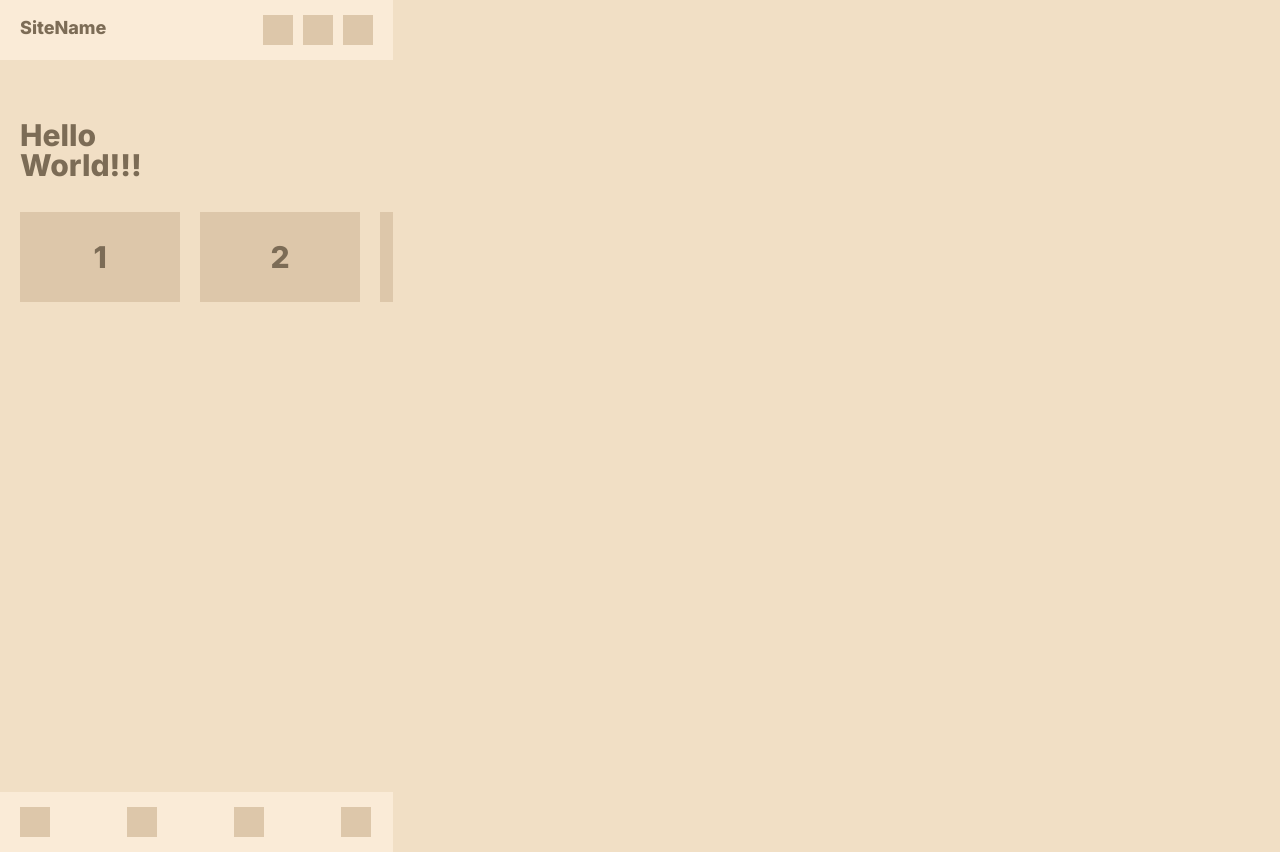
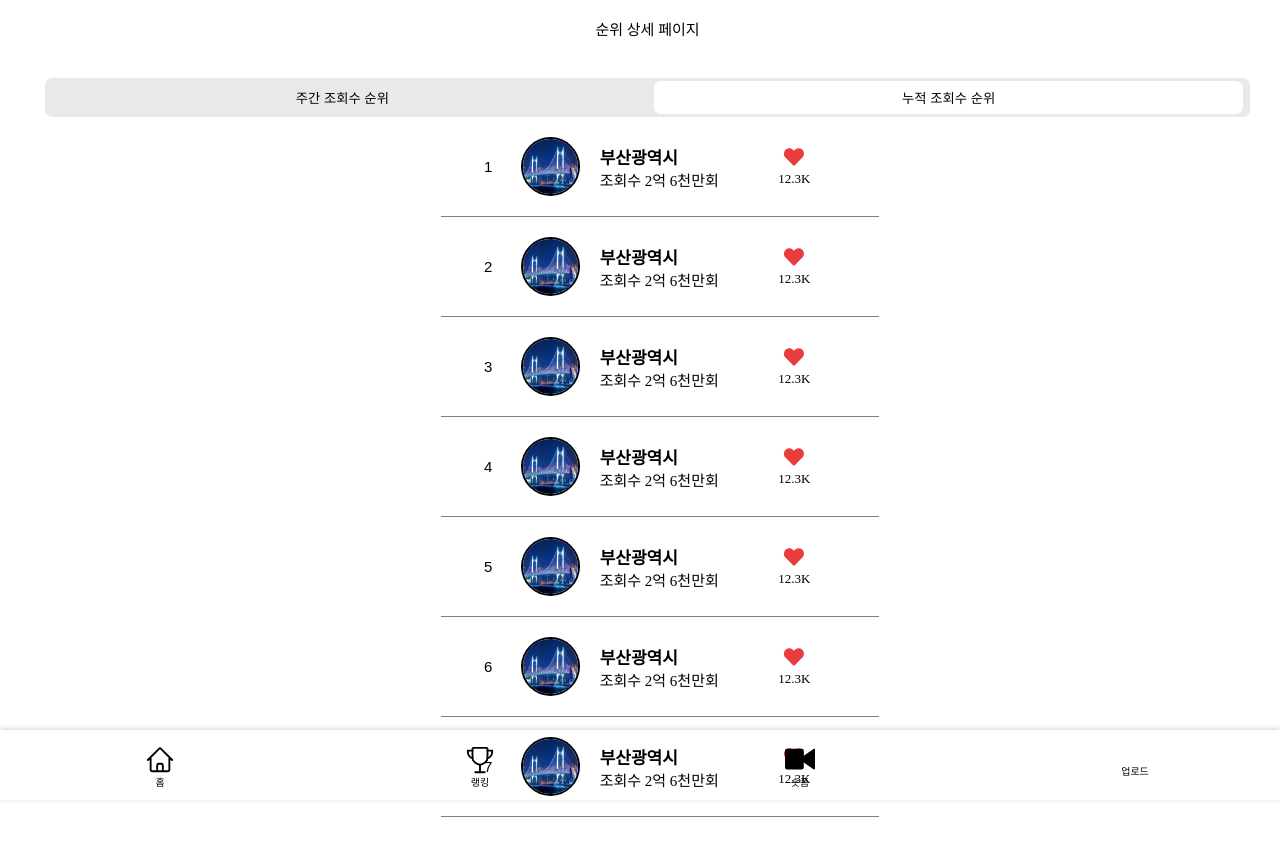
Before and after one commit to ApptiveDev/study-frontend, a React (Vite) app: page / in a window 1280 px wide. After the commit the page ends 825 px from the top, so only its background shows below. Built offline with nearby package versions, Linux system fonts and the light colour scheme; some icons are missing.

Commit message:
(과제3) Update Week3 Homework

```diff
--- a/package.json
+++ b/package.json
@@ -11,7 +11,8 @@
   },
   "dependencies": {
     "react": "^19.0.0",
-    "react-dom": "^19.0.0"
+    "react-dom": "^19.0.0",
+    "react-icons": "^4.12.0"
   },
   "devDependencies": {
     "@eslint/js": "^9.21.0",
--- a/src/App.jsx
+++ b/src/App.jsx
@@ -1,5 +1,13 @@
 import { useState } from 'react'
 import './index.css'
+import Header from './header'
+import RankingSelector from './Ranking_select'
+import pic from './img/busan.jpg'
+import { HiOutlineHome } from "react-icons/hi2";
+import { IoTrophyOutline } from "react-icons/io5";
+import { GoDeviceCameraVideo } from "react-icons/go";
+import { PiCameraPlus } from "react-icons/pi";
+import { FaHeart } from "react-icons/fa";
 
 function App() {
   const [count, setCount] = useState(0)
@@ -7,31 +15,99 @@ function App() {
   return (
     <>
         <div className='all'>
-            <header>
-                <div className="sitename">SiteName</div>
-                <div className="headerboxes">
-                    <div className="headerbox"></div>
-                    <div className="headerbox"></div>
-                    <div className="headerbox"></div>
+            <Header/>
+            <RankingSelector/>
+            <main>
+              <div className='rankings'>
+                <h2>1</h2>
+                <img src={pic} alt='picture_busan' height='55px' width='55px' />
+                <div className='city_info'>
+                  <div className='city'>부산광역시</div>
+                  <div className='count'>조회수 2억 6천만회</div>
                 </div>
-            </header>
-            <main>
-                    <h1>Hello<br/>World!!!</h1>
-                    <div className="widgetboxes">
-                        <div className="widgetbox">1</div>
-                        <div className="widgetbox">2</div>
-                        <div className="widgetbox">3</div>
-                        <div className="widgetbox">4</div>
-                        <div className="widgetbox">5</div>
-                    </div>
+                <div className='heart_info'>
+                  <FaHeart className='heart' />
+                  <div className='heart_num'>12.3K</div>
+                </div>
+              </div>
+              <div className='rankings'>
+                <h2>2</h2>
+                <img src={pic} alt='picture_busan' height='55px' width='55px' />
+                <div className='city_info'>
+                  <div className='city'>부산광역시</div>
+                  <div className='count'>조회수 2억 6천만회</div>
+                </div>
+                <div className='heart_info'>
+                  <FaHeart className='heart' />
+                  <div className='heart_num'>12.3K</div>
+                </div>
+              </div>
+              <div className='rankings'>
+                <h2>3</h2>
+                <img src={pic} alt='picture_busan' height='55px' width='55px' />
+                <div className='city_info'>
+                  <div className='city'>부산광역시</div>
+                  <div className='count'>조회수 2억 6천만회</div>
+                </div>
+                <div className='heart_info'>
+                  <FaHeart className='heart' />
+                  <div className='heart_num'>12.3K</div>
+                </div>
+              </div>
+              <div className='rankings'>
+                <h2>4</h2>
+                <img src={pic} alt='picture_busan' height='55px' width='55px' />
+                <div className='city_info'>
+                  <div className='city'>부산광역시</div>
+                  <div className='count'>조회수 2억 6천만회</div>
+                </div>
+                <div className='heart_info'>
+                  <FaHeart className='heart' />
+                  <div className='heart_num'>12.3K</div>
+                </div>
+              </div>
+              <div className='rankings'>
+                <h2>5</h2>
+                <img src={pic} alt='picture_busan' height='55px' width='55px' />
+                <div className='city_info'>
+                  <div className='city'>부산광역시</div>
+                  <div className='count'>조회수 2억 6천만회</div>
+                </div>
+                <div className='heart_info'>
+                  <FaHeart className='heart' />
+                  <div className='heart_num'>12.3K</div>
+                </div>
+              </div>
+              <div className='rankings'>
+                <h2>6</h2>
+                <img src={pic} alt='picture_busan' height='55px' width='55px' />
+                <div className='city_info'>
+                  <div className='city'>부산광역시</div>
+                  <div className='count'>조회수 2억 6천만회</div>
+                </div>
+                <div className='heart_info'>
+                  <FaHeart className='heart' />
+                  <div className='heart_num'>12.3K</div>
+                </div>
+              </div>
+              <div className='rankings'>
+                <h2>7</h2>
+                <img src={pic} alt='picture_busan' height='55px' width='55px' />
+                <div className='city_info'>
+                  <div className='city'>부산광역시</div>
+                  <div className='count'>조회수 2억 6천만회</div>
+                </div>
+                <div className='heart_info'>
+                  <FaHeart className='heart' />
+                  <div className='heart_num'>12.3K</div>
+                </div>
+              </div>
             </main>
             <nav>
-                    <div className="navboxes">
-                        <div className="navbox"></div>
-                        <div className="navbox"></div>
-                        <div className="navbox"></div>
-                        <div className="navbox"></div>
-                    </div>
+              <div className='nav'><HiOutlineHome className='icon'/>홈</div>
+              <div className='nav'><IoTrophyOutline className='icon' />랭킹</div>
+              <div className='nav'><GoDeviceCameraVideo className='icon' />숏폼</div>
+              <div className='nav'><PiCameraPlus className='icon' />업로드</div>
             </nav>
         </div>
     </>
--- /dev/null
+++ b/src/Ranking_select.jsx
@@ -0,0 +1,28 @@
+import React, { useState } from 'react';
+
+const RankingSelector = () => {
+  const [selected, setSelected] = useState('weekly');
+
+  const handleClick = (buttonType) => {setSelected(buttonType);};
+
+  return (
+    <div className='ranking_select'>
+      <button
+        className='ranking_weekly'
+        style={{ backgroundColor: selected === 'weekly' ? 'rgb(233, 233, 233)' : '#ffffff' }}
+        onClick={() => handleClick('total')}
+      >
+        주간 조회수 순위
+      </button>
+      <button
+        className='ranking_total'
+        style={{ backgroundColor: selected === 'total' ? 'rgb(233, 233, 233)' : '#ffffff' }}
+        onClick={() => handleClick('weekly')}
+      >
+        누적 조회수 순위
+      </button>
+    </div>
+  );
+};
+
+export default RankingSelector;
--- /dev/null
+++ b/src/header.jsx
@@ -0,0 +1,12 @@
+import { useState } from "react"
+function Header(props) {
+
+  return (
+    <>
+        <header>
+            <h1 className="header">순위 상세 페이지</h1>
+        </header>
+    </>
+)
+}
+export default Header
--- a/src/index.css
+++ b/src/index.css
@@ -1,120 +1,136 @@
-  * {
-    margin: 0;
-    padding: 0;
-    box-sizing: border-box;
-  }
-
-  html, body {
-    width: 100vw;
-    height: 100vh;
-    display: flex;
-    background-color: #F1DFC5;
-  }
-
   .all {
-    width: 393px;
-    height: 852px;
-    transform: scale(calc(100vh / 852));
+    width: 100%;
+    height: 100%;
     transform-origin: top left;
     display: flex;
     flex-direction: column;
-  }
-
-  header {
-    width: 100%;
-    height: 60px;
-    background-color: #FAEBD7;
-    display: flex;
-  }
-
-  .sitename {
-    width: 87px;
-    height: 22px;
-    margin-top: 19px;
-    margin-left: 20px;
-    font-family: 'Inter', sans-serif;
-    font-weight: 800;
-    font-size: 18px;
-    line-height: 100%;
-    letter-spacing: 0%;
-    color: #7C6C56;
-  }
-
-  .headerboxes {
-    margin-left: auto;
-    margin-right: 20px;
-    margin-top: 15px;
-    display: flex;
-  }
-
-  .headerbox {
-    width: 30px;
-    height: 30px;
-    background-color: #DDC7AA;
-    margin-left: 10px;
-  }
-
-  main {
-    width: 100%;
-    height: calc(100% - 120px);
+    align-items: center;
+    padding: 0;
   }
 
   h1 {
-    width: 120px;
-    height: 72px;
-    margin-top: 60px;
-    margin-left: 20px;
-    font-family: 'Inter', sans-serif;
-    font-weight: 800;
-    font-size: 30px;
-    line-height: 100%;
-    letter-spacing: 0%;
-    color: #7C6C56;
+    margin-left: 15px;
+    width: 100%;
+    height: 50px;
+    background-color: #ffffff;
+    font-size: 15px;
+    font-weight: 400;
   }
 
-  .widgetboxes {
-    width: 100%;
-    padding-left: 20px;
-    margin-top: 20px;
-    display: flex;
-    overflow-x: auto;
-    gap: 20px;
-    padding-bottom: 10px;
-    padding-right: 20px;
+  .ranking_select {
+    margin-left: 15px;
+    width: 95%;
+    height: 35px;
+    background-color: rgb(233, 233, 233);
+    border-radius: 7px;
+    padding: 2px;
   }
 
-  .widgetbox {
-    width: 160px;
-    height: 90px;
-    background-color: #DDC7AA;
-    font-family: 'Inter', sans-serif;
-    font-weight: 800;
-    font-size: 30px;
-    line-height: 100%;
-    color: #7C6C56;
-    padding-top: 30px;
-    text-align: center;
-    flex-shrink: 0;
+  .ranking_weekly {
+    background-color: #ffffff;
+    border-radius: 7px;
+    border: none;
+    width: 49%;
+    height: 33px;
+    margin-left: 1px;
+    margin-top: 1px;
   }
 
+  .ranking_total {
+    background-color: #ffffff;
+    border-radius: 7px;
+    border: none;
+    width: 49%;
+    height: 33px;
+    margin-left: 1.5%;
+    margin-top: 1px;
+  }
+
+  .rankings {
+    margin: 0 auto;
+    width: 100%;
+    padding: 20px;
+    align-items: center;
+    display: flex;
+    border-bottom: 0.1px solid gray;
+  }
+
+  h2 {
+    width: 10%;
+    text-align: center;
+    font-size: 15px;
+    font-weight: 500;
+    font-family: Arial, sans-serif;
+    padding-left: 15px;
+  }
+
+  img {
+    width: 55px;
+    border-radius: 100px;
+    border: 2px solid black;
+    margin-left: 20px;
+    margin-right: 20px;
+  }
+
+  .city_info {
+    width: 50%;
+    margin-right: 45px;
+  }
+
+  .city {
+    font-size: 17px;
+    font-weight: 600;
+  }
+
+  .count {
+    font-size: 15px;
+  }
+
+  .heart_info {
+    align-items: center;
+    width: 20%;
+    padding-right: 40px;
+  }
+
+  .heart {
+    width: 100%;
+    font-size: 20px;
+    color: rgb(233, 60, 60);
+  }
+
+  .heart_num {
+    font-size: 13px;
+    text-align: center;
+  }
 
   nav {
+    overflow: hidden;
+    box-shadow: 0px -1px 5px lightgray;
     width: 100%;
-    height: 60px;
-    background-color: #FAEBD7;
-    display: flex;
+    height: 70px;
+    position: fixed;
+    bottom: 0;
+    left: 0;
+    right: 0;
   }
 
-  .navboxes {
-    margin-right: auto;
-    margin-left: 20px;
-    margin-top: 15px;
-    display: flex;
+  nav > div {
+    text-align: center;
+    float: left;
+    width: 25%;
+
+    height: 45px;
+    line-height: 15px;
   }
 
-  .navbox {
-    width: 30px;
-    height: 30px;
-    background-color: #DDC7AA;
-    margin-right: 77px;
+  .nav {
+    font-size: 10px;
+    font-weight: 500;
   }
+
+  .icon {
+    font-size: 30px;
+    display: block;
+    margin: 0 auto;
+    margin-top: 15px;
+  }
```
Also changed, not shown: src/img/busan.jpg (added), 1 other file (tests, documents, lock files or other folders).
